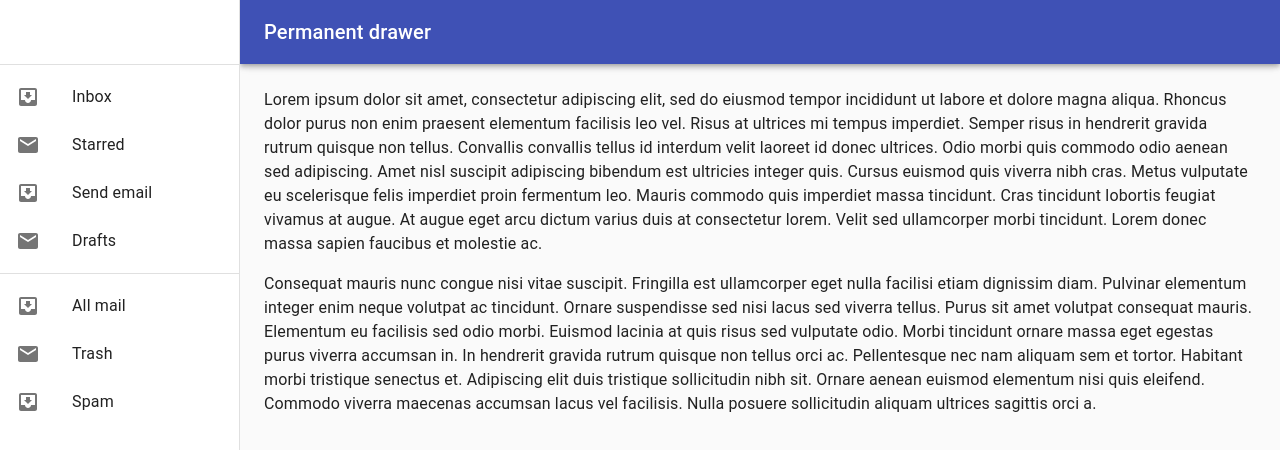
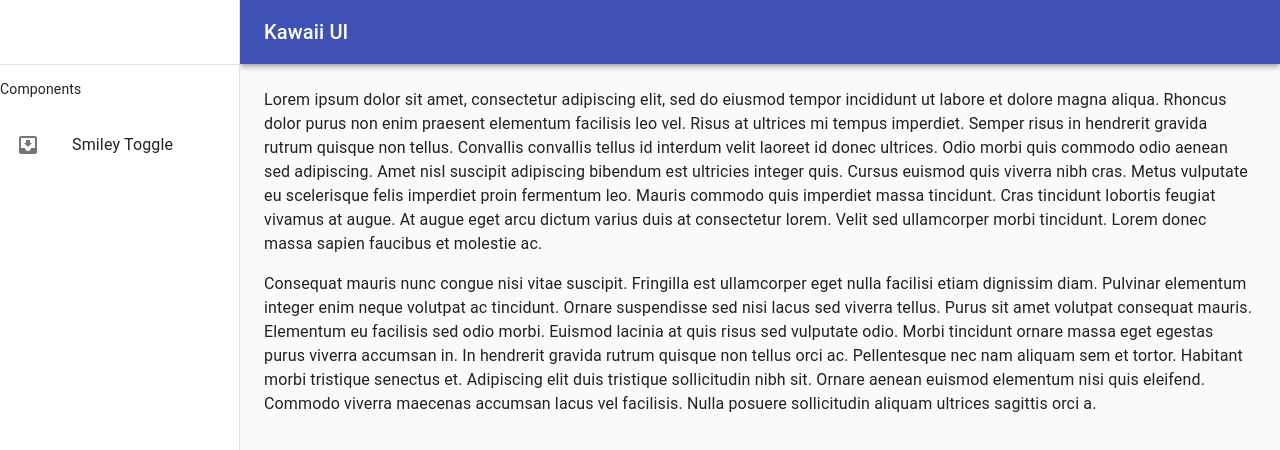
Before and after one commit to HarshaMurupudi/Kwaii-ui, a React (Create React App) app: page / in a window 1280 px wide. Shown: the top 450 px of the page. Built offline with nearby package versions, Linux system fonts and the light colour scheme.

Commit message:
CHANGE: Text in temp header and side drawer

```diff
--- a/src/components/side-drawer/side-drawer.component.tsx
+++ b/src/components/side-drawer/side-drawer.component.tsx
@@ -48,7 +48,7 @@
       <AppBar position="fixed" className={classes.appBar}>
         <Toolbar>
           <Typography variant="h6" noWrap>
-            Permanent drawer
+            Kawaii UI
           </Typography>
         </Toolbar>
       </AppBar>
@@ -62,23 +62,17 @@
       >
         <div className={classes.toolbar} />
         <Divider />
+        <p>Components</p>
+
         <List>
-          {['Inbox', 'Starred', 'Send email', 'Drafts'].map((text, index) => (
+          {['Smiley Toggle'].map((text, index) => (
             <ListItem button key={text}>
               <ListItemIcon>{index % 2 === 0 ? <InboxIcon /> : <MailIcon />}</ListItemIcon>
               <ListItemText primary={text} />
             </ListItem>
           ))}
         </List>
-        <Divider />
-        <List>
-          {['All mail', 'Trash', 'Spam'].map((text, index) => (
-            <ListItem button key={text}>
-              <ListItemIcon>{index % 2 === 0 ? <InboxIcon /> : <MailIcon />}</ListItemIcon>
-              <ListItemText primary={text} />
-            </ListItem>
-          ))}
-        </List>
+
       </Drawer>
       <main className={classes.content}>
         <div className={classes.toolbar} />
```
